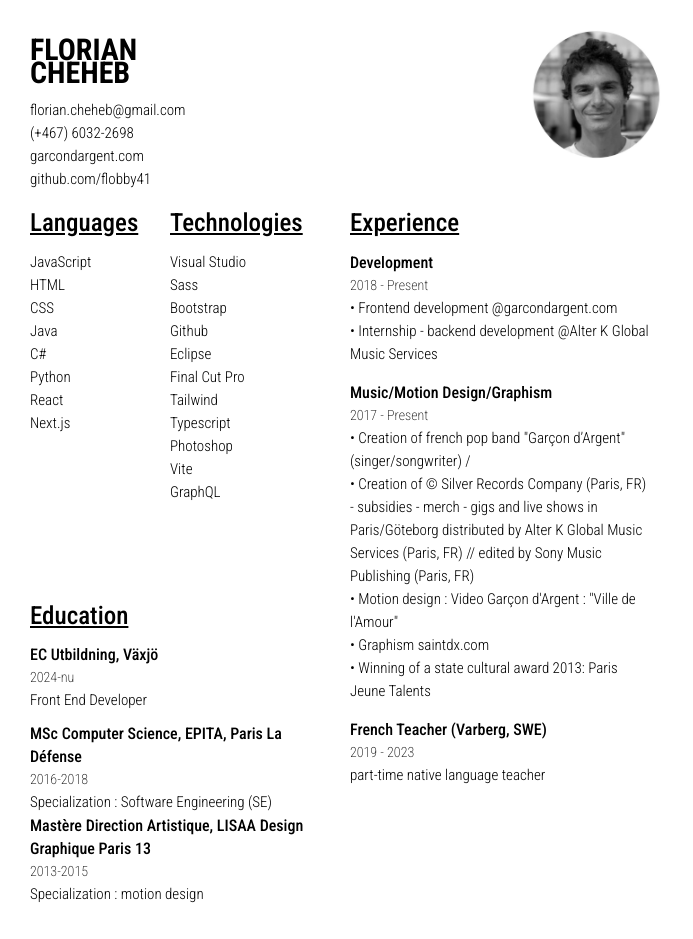
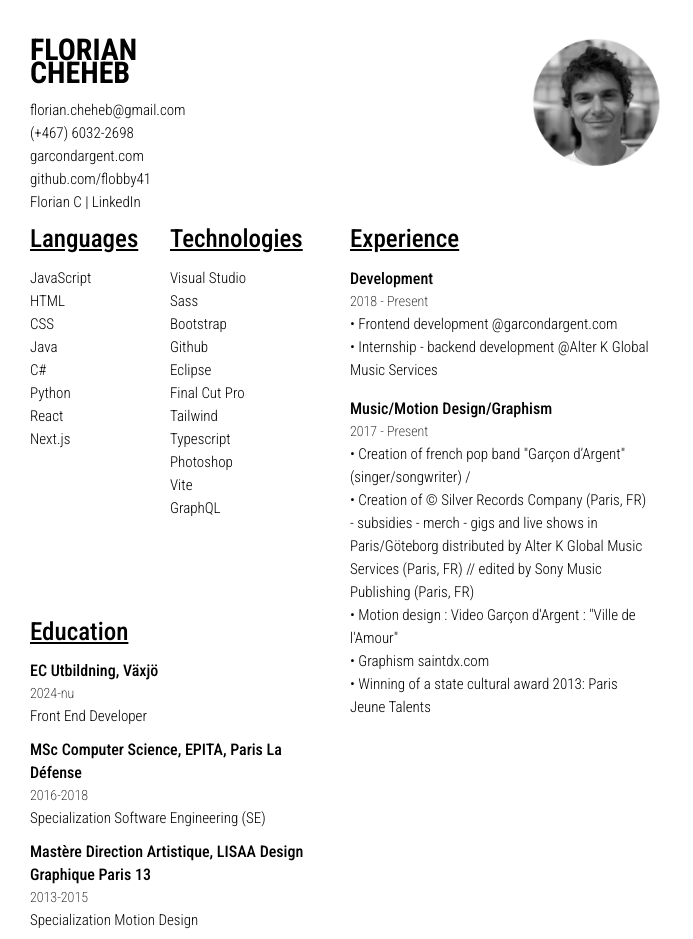
Before and after one commit to flobby41/ga, a plain HTML site: page CV.html in a window 1280 px wide. Shown: the top 939 px of the page, without its empty margins (0-693 px from the left). Drawn offline with Linux system fonts and the light colour scheme.

Commit message:
Update CV.html

```diff
--- a/CV.html
+++ b/CV.html
@@ -73,13 +73,15 @@ img{
 
 
 <div style="display: flex;">
-  <div style="width: 300px; height: 170px;margin-right: 12rem;margin-bottom: 1rem; ">
+  <div style="width: 300px; height: 170px;margin-right: 12rem;margin-bottom: 2rem; ">
         <p style="width: 200px; font-size: 30px; font-weight: bold; margin-bottom: 15px;">  FLORIAN CHEHEB</p>
         <a href= "mailto: florian.cheheb@gmail.com">florian.cheheb@gmail.com</a> <br>
         (+467) 6032-2698 <br>
         <a class="link" href="https://garcondargent.com" target="_blank">garcondargent.com </a><br>
-        <a class="link" href="https://github.com/flobby41" target="_blank">github.com/flobby41</a>
-  </div>
+        <a class="link" href="https://github.com/flobby41" target="_blank">github.com/flobby41</a><br>
+        <a class="link" href="https://www.linkedin.com/in/florian-dev/" target="_blank">Florian C | LinkedIn</a>
+      </div>
+      <br><br><br><br>
   <img src="/img/flo.jpg" width="150" height="" alt="">
 </div>
 
@@ -131,11 +133,11 @@ img{
 
         <h2 style="margin-top: 10px;">  MSc Computer Science, EPITA, Paris La Défense</h2>
         <h3> 2016-2018</h3>
-        Specialization : Software Engineering (SE)
+        <p style="margin-top: 0; margin-bottom: 10px;"> Specialization Software Engineering (SE)  </p>
 
          <h2> Mastère Direction Artistique, LISAA Design Graphique Paris 13</h2>
          <h3> 2013-2015</h3>
-         Specialization : motion design
+         Specialization Motion Design
 
 
 
@@ -167,10 +169,8 @@ img{
     • Motion design : <a href="https://www.youtube.com/watch?v=vMs9r0ZM96k&ab_channel=Gar%C3%A7ond%27Argent" target="_blank">Video Garçon d'Argent : "Ville de l'Amour" </a> <br>
     • Graphism <a href="saintdx.com ">saintdx.com</a> <br>
    •   Winning of a state cultural award 2013: Paris Jeune Talents
-   <h2 style="margin-bottom: 0; margin-top: 15px;">  French Teacher (Varberg, SWE)</h2>
-   <h3> 2019 - 2023 </h3>
 
-   part-time native language teacher <br>
+
 
 
 
```
